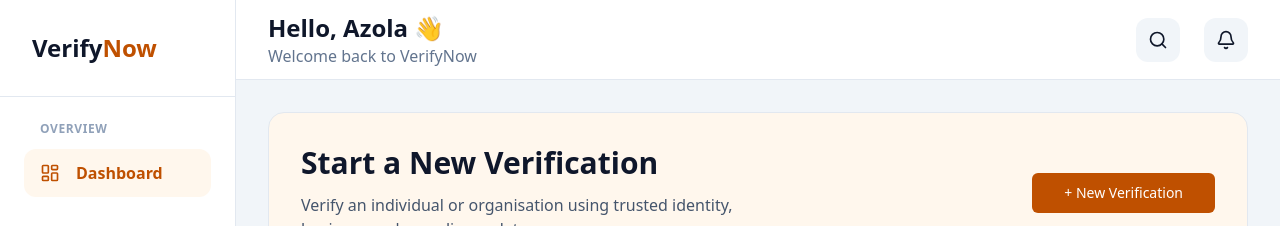
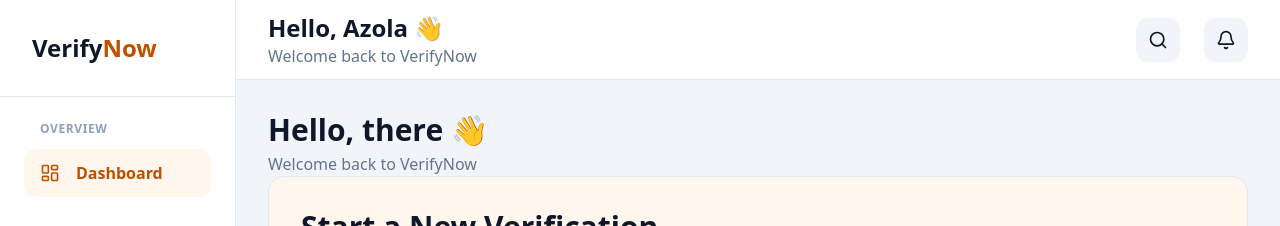
Before and after one commit to Azola-GMNT/Verifynow, a Next.js app: page /dashboard in a window 1280 px wide. Shown: the top 226 px of the page. Built offline with nearby package versions, Linux system fonts and the light colour scheme; no server answers.

Commit message:
git commit -m "Add authenticated user name to dashboard greeting"

```diff
--- a/src/app/(app)/dashboard/page.tsx
+++ b/src/app/(app)/dashboard/page.tsx
@@ -1,7 +1,7 @@
 import DashboardLayout from "@/components/dashboard/layout/DashboardLayout";
 import VerificationSummary from "@/components/dashboard/VerificationSummary";
 import DashboardClient from "@/components/dashboard/DashboardClient";
-
+import DashboardGreeting from "@/components/dashboard/DashboardGreeting";
 import ProviderStatusTicker from "@/components/dashboard/ProviderStatusTicker";
 
 import Link from "next/link";
@@ -10,6 +10,9 @@
 export default function DashboardPage() {
   return (
     <DashboardLayout>
+
+      <DashboardGreeting />
+
           <div className="mx-auto max-w-[980px]">
 
         <div className="mb-8 overflow-hidden rounded-2xl border border-orange-200 bg-orange-50">
--- /dev/null
+++ b/src/components/dashboard/DashboardGreeting.tsx
@@ -0,0 +1,35 @@
+"use client";
+
+import { useCurrentUser } from "@/hooks/useCurrentUser";
+
+export default function DashboardGreeting() {
+  const { user, loading } = useCurrentUser();
+
+  if (loading) {
+    return (
+      <div>
+        <h1 className="text-3xl font-bold text-slate-900">
+          Hello, ... 👋
+        </h1>
+
+        <p className="mt-1 text-slate-500">
+          Welcome back to VerifyNow
+        </p>
+      </div>
+    );
+  }
+
+  const firstName = user?.firstName?.trim() || "there";
+
+  return (
+    <div>
+      <h1 className="text-3xl font-bold text-slate-900">
+        Hello, {firstName} 👋
+      </h1>
+
+      <p className="mt-1 text-slate-500">
+        Welcome back to VerifyNow
+      </p>
+    </div>
+  );
+}
```
